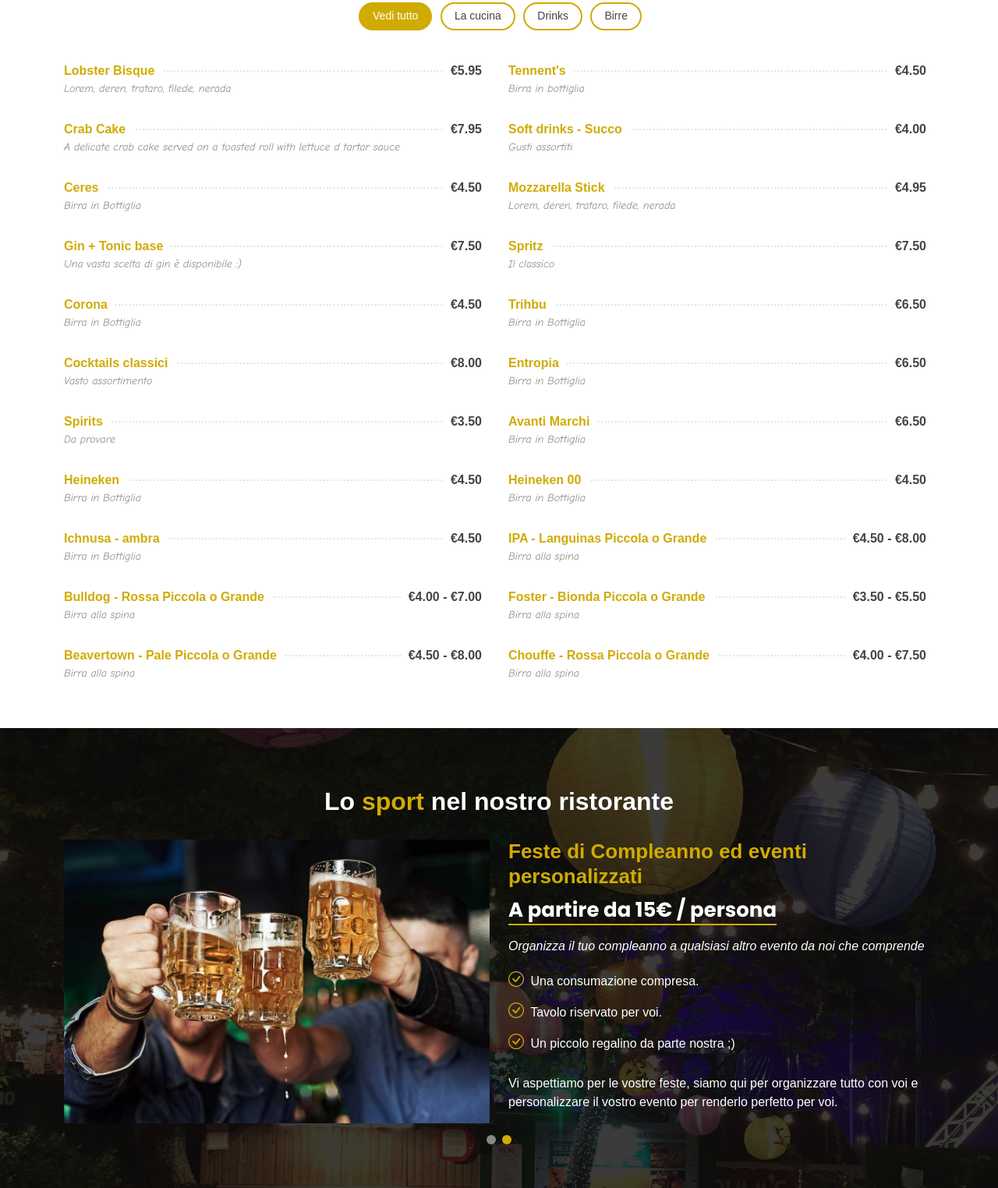
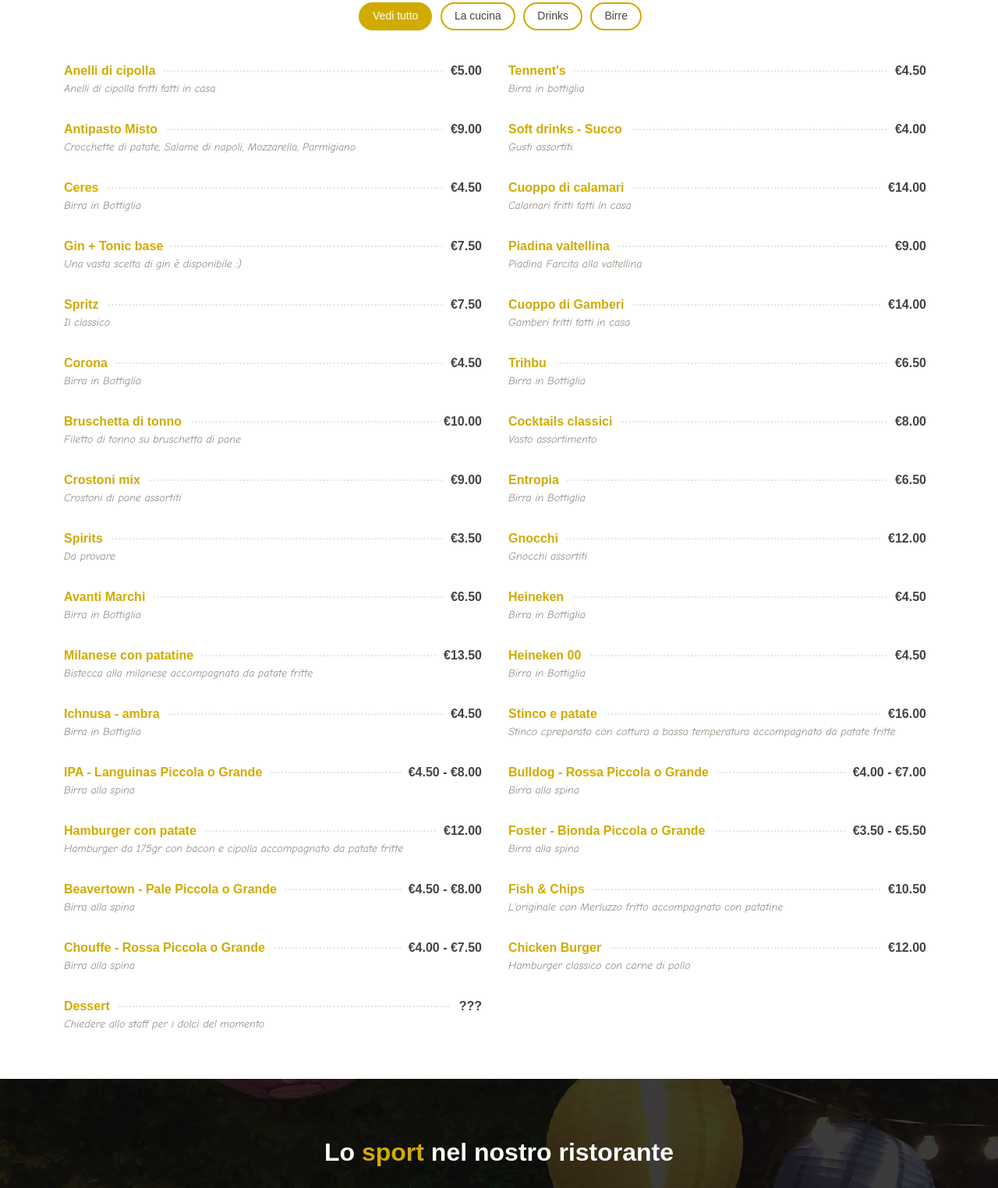
Before and after one commit to testerrm/testerrm.github.io, a plain HTML site: page index.html in a window 1280 px wide. Shown: the part 2813-4337 px from the top of the page at 78% size. Drawn offline with Linux system fonts and the light colour scheme.

Commit message:
index.html

```diff
--- a/index.html
+++ b/index.html
@@ -315,10 +315,10 @@
 
           <div class="col-lg-6 menu-item filter-kitchen">
             <div class="menu-content">
-              <a href="#">Lobster Bisque</a><span>€5.95</span>
+              <a href="#">Anelli di cipolla</a><span>€5.00</span>
             </div>
             <div class="menu-ingredients">
-              Lorem, deren, trataro, filede, nerada
+              Anelli di cipolla fritti fatti in casa
             </div>
           </div>
 
@@ -333,10 +333,10 @@
 
           <div class="col-lg-6 menu-item filter-kitchen">
             <div class="menu-content">
-              <a href="#">Crab Cake</a><span>€7.95</span>
+              <a href="#"> Antipasto Misto </a><span>€9.00</span>
             </div>
             <div class="menu-ingredients">
-              A delicate crab cake served on a toasted roll with lettuce <an></an>d tartar sauce
+              Crocchette di patate, Salame di napoli, Mozzarella, Parmigiano
             </div>
           </div>
 
@@ -360,10 +360,10 @@
 
           <div class="col-lg-6 menu-item filter-kitchen">
             <div class="menu-content">
-              <a href="#">Mozzarella Stick</a><span>€4.95</span>
+              <a href="#">Cuoppo di calamari</a><span>€14.00</span>
             </div>
             <div class="menu-ingredients">
-              Lorem, deren, trataro, filede, nerada
+              Calamari fritti fatti in casa
             </div>
           </div>
 
@@ -376,12 +376,31 @@
             </div>
           </div>
 
+          <div class="col-lg-6 menu-item filter-kitchen">
+            <div class="menu-content">
+              <a href="#"> Piadina valtellina  </a><span>€9.00</span>
+            </div>
+            <div class="menu-ingredients">
+              Piadina Farcita alla valtellina
+            </div>
+          </div>
+
+
           <div class="col-lg-6 menu-item filter-drinks">
             <div class="menu-content">
               <a href="#"> Spritz </a><span> €7.50 </span>
             </div>
             <div class="menu-ingredients">
               Il classico
+            </div>
+          </div>
+
+          <div class="col-lg-6 menu-item filter-kitchen">
+            <div class="menu-content">
+              <a href="#">Cuoppo di Gamberi</a><span>€14.00</span>
+            </div>
+            <div class="menu-ingredients">
+              Gamberi fritti fatti in casa
             </div>
           </div>
 
@@ -403,12 +422,30 @@
             </div>
           </div>
 
+          <div class="col-lg-6 menu-item filter-kitchen">
+            <div class="menu-content">
+              <a href="#">Bruschetta di tonno</a><span>€10.00</span>
+            </div>
+            <div class="menu-ingredients">
+              Filetto di tonno su bruschetta di pane
+            </div>
+          </div>
+
           <div class="col-lg-6 menu-item filter-drinks">
             <div class="menu-content">
               <a href="#"> Cocktails classici </a><span> €8.00 </span>
             </div>
             <div class="menu-ingredients">
               Vasto assortimento
+            </div>
+          </div>
+
+          <div class="col-lg-6 menu-item filter-kitchen">
+            <div class="menu-content">
+              <a href="#">Crostoni mix</a><span>€9.00</span>
+            </div>
+            <div class="menu-ingredients">
+              Crostoni di pane assortiti
             </div>
           </div>
 
@@ -430,6 +467,15 @@
             </div>
           </div>
 
+          <div class="col-lg-6 menu-item filter-kitchen">
+            <div class="menu-content">
+              <a href="#">Gnocchi</a><span>€12.00</span>
+            </div>
+            <div class="menu-ingredients">
+              Gnocchi assortiti
+            </div>
+          </div>
+
           <div class="col-lg-6 menu-item filter-recommended">
             <div class="menu-content">
               <a href="#"> Avanti Marchi </a><span> €6.50 </span>
@@ -445,6 +491,15 @@
             </div>
             <div class="menu-ingredients">
               Birra in Bottiglia
+            </div>
+          </div>
+
+          <div class="col-lg-6 menu-item filter-kitchen">
+            <div class="menu-content">
+              <a href="#">Milanese con patatine </a><span>€13.50</span>
+            </div>
+            <div class="menu-ingredients">
+              Bistecca alla milanese accompagnata da patate fritte
             </div>
           </div>
 
@@ -466,6 +521,15 @@
             </div>
           </div>
 
+          <div class="col-lg-6 menu-item filter-kitchen">
+            <div class="menu-content">
+              <a href="#"> Stinco e patate </a><span>€16.00</span>
+            </div>
+            <div class="menu-ingredients">
+              Stinco cpreparato con cottura a bassa temperatura accompagnato da patate fritte
+            </div>
+          </div>
+
           <div class="col-lg-6 menu-item filter-recommended">
             <div class="menu-content">
               <a href="#"> IPA - Languinas Piccola o Grande </a><span> €4.50 - €8.00 </span>
@@ -481,6 +545,15 @@
             </div>
             <div class="menu-ingredients">
               Birra alla spina
+            </div>
+          </div>
+
+          <div class="col-lg-6 menu-item filter-kitchen">
+            <div class="menu-content">
+              <a href="#"> Hamburger con patate </a><span>€12.00</span>
+            </div>
+            <div class="menu-ingredients">
+              Hamburger da 175gr con bacon e cipolla accompagnato da patate fritte
             </div>
           </div>
 
@@ -502,6 +575,15 @@
             </div>
           </div>
 
+          <div class="col-lg-6 menu-item filter-kitchen">
+            <div class="menu-content">
+              <a href="#"> Fish & Chips </a><span>€10.50</span>
+            </div>
+            <div class="menu-ingredients">
+              L'originale con Merluzzo fritto accompagnato con patatine
+            </div>
+          </div>
+
           <div class="col-lg-6 menu-item filter-recommended">
             <div class="menu-content">
               <a href="#"> Chouffe - Rossa Piccola o Grande </a><span>€4.00 - €7.50 </span>
@@ -511,7 +593,28 @@
             </div>
           </div>
 
+
+          <div class="col-lg-6 menu-item filter-kitchen">
+            <div class="menu-content">
+              <a href="#"> Chicken Burger </a><span>€12.00</span>
+            </div>
+            <div class="menu-ingredients">
+              Hamburger classico con carne di pollo
+            </div>
+          </div>
+
+          <div class="col-lg-6 menu-item filter-kitchen">
+            <div class="menu-content">
+              <a href="#"> Dessert </a><span> ??? </span>
+            </div>
+            <div class="menu-ingredients">
+              Chiedere allo staff per i dolci del momento
+            </div>
+          </div>
+
         </div>
+
+
 
       </div>
     </section><!-- End Menu Section -->
```
